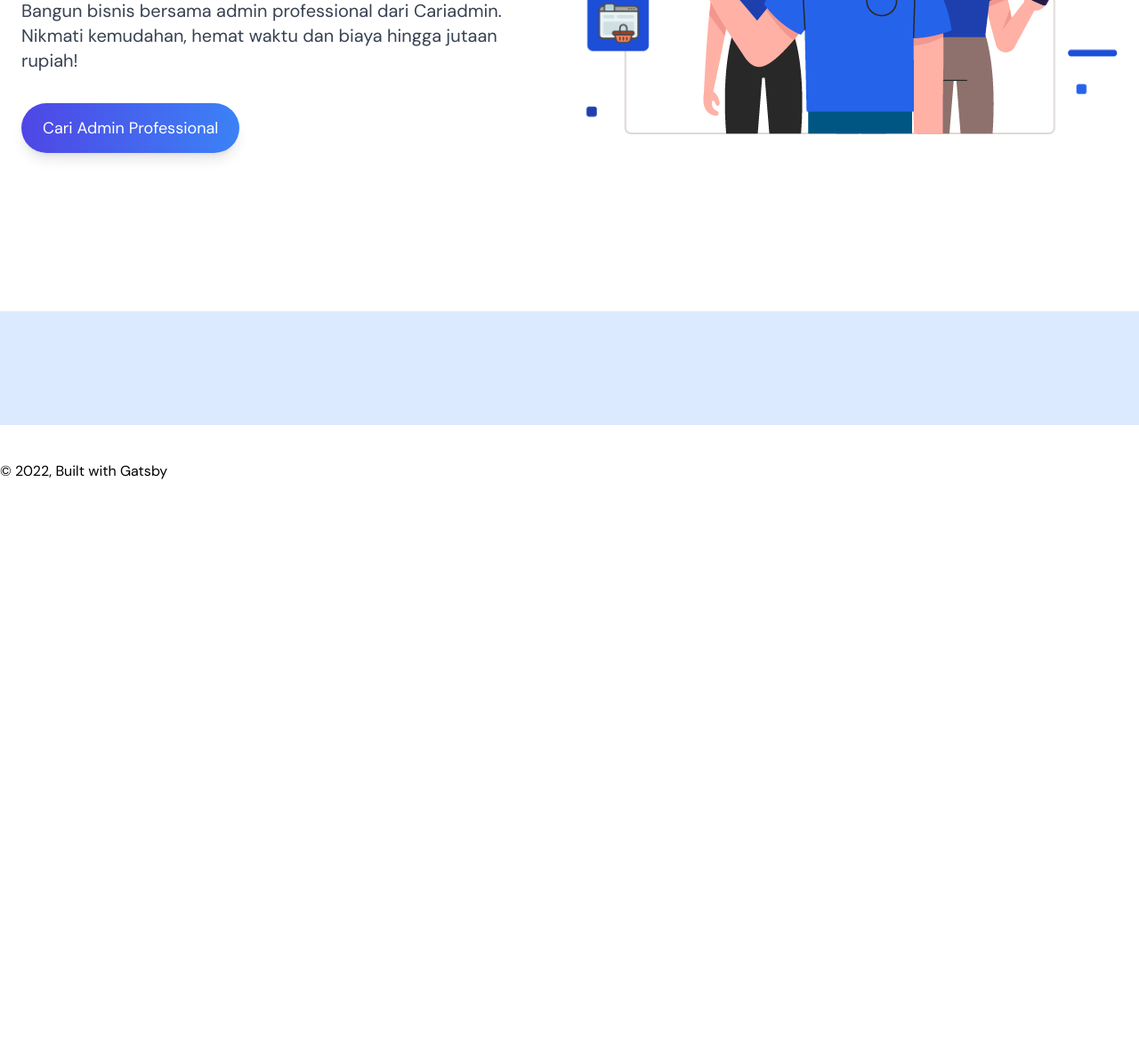
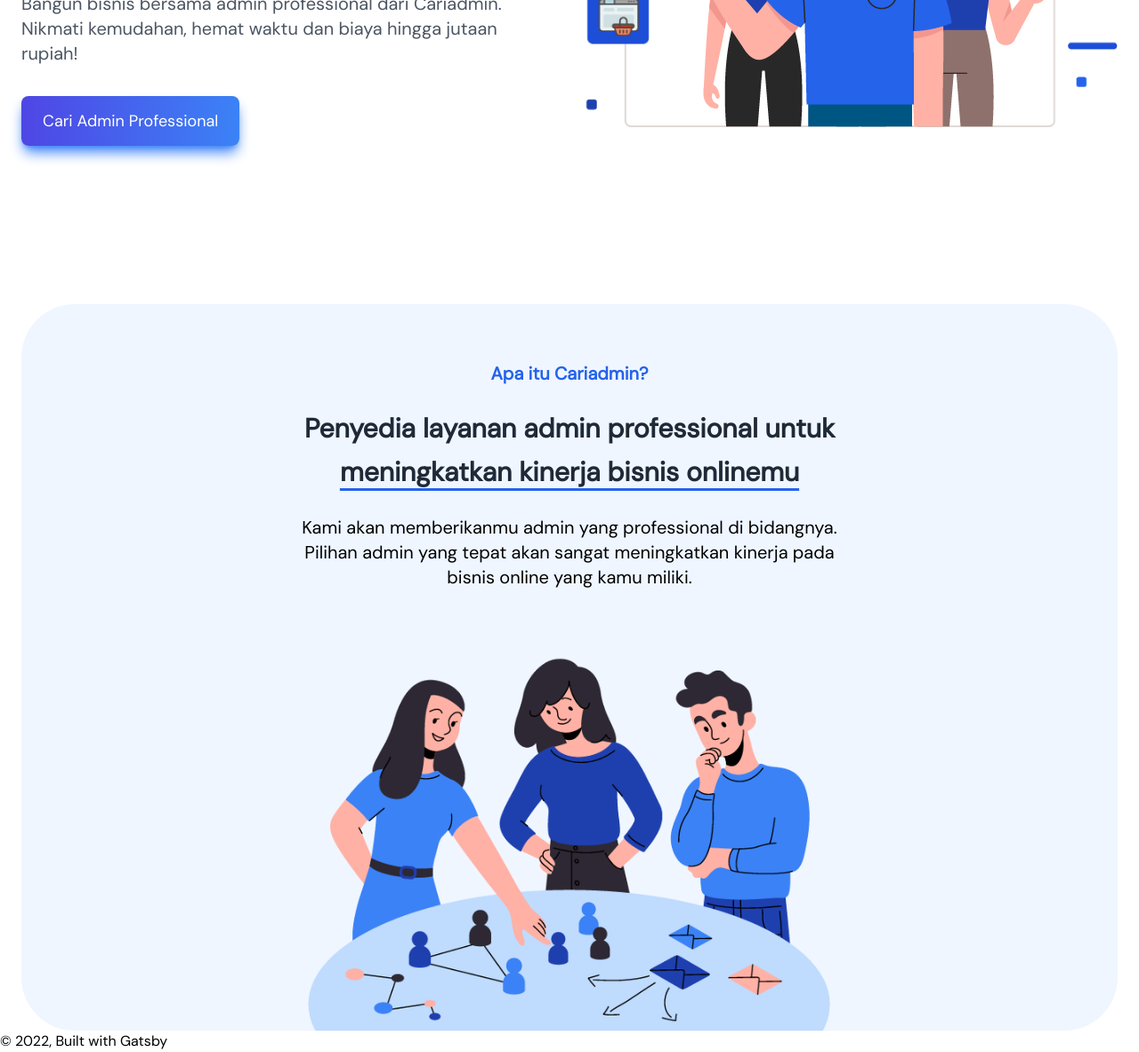
Before and after one commit to sofyanlabs/cariadmin, a Gatsby site: page / in a window 1280 px wide. Shown: the part 477-1660 px from the top of the page at 89% size. Before the commit the page ends 1019 px from the top, so only its background shows below. Built offline with nearby package versions, Linux system fonts and the light colour scheme; Gatsby itself is replaced by a stand-in of ours.

Commit message:
Update About Home

```diff
--- a/src/components/header.js
+++ b/src/components/header.js
@@ -53,7 +53,7 @@
 const Header = ({ siteTitle }) => (
   <Popover className="relative bg-white" as="header">
     <div className="max-w-7xl mx-auto px-4 sm:px-6">
-      <div className="flex justify-between items-center py-6 md:py-12 md:space-x-10">
+      <div className="flex justify-between items-center py-12 md:space-x-10">
         <div className="flex justify-start lg:w-0 lg:flex-1">
           <Link to="/">
             <span className="sr-only">{siteTitle}</span>
@@ -194,7 +194,7 @@
               <div>
                 <a
                   href="/"
-                  className="w-full flex items-center justify-center px-4 py-2 rounded-full shadow-lg bg-gradient-to-r text-white font-medium from-indigo-600 to-blue-500 hover:shadow-blue-500 transition duration-1000 ease-out"
+                  className="w-full flex items-center justify-center px-4 py-2 rounded-lg shadow-lg bg-gradient-to-r shadow-blue-500 text-white font-medium from-indigo-600 to-blue-500 hover:shadow-indigo-500 transition duration-1000 ease-out"
                 >
                   Cari Admin Professional
                 </a>
--- a/src/components/home/about.js
+++ b/src/components/home/about.js
@@ -1,11 +1,34 @@
 import * as React from "react"
-import { Link } from "gatsby"
 import { StaticImage } from "gatsby-plugin-image"
 
 const AboutHome = () => (
-    <div className="bg-blue-100 py-16">
-
-    </div>
+    <section className="max-w-7xl mx-auto px-4 sm:px-6">
+      <div className="bg-blue-50 pt-16 px-4 rounded-5xl">
+        <div className="max-w-2xl mx-auto text-center">
+          <div
+            className="pb-12"
+            data-sal="slide-up"
+            data-sal-duration="1000"
+            data-sal-delay="100"
+          >
+            <span className="block font-bold text-md md:text-xl text-blue-600">Apa itu Cariadmin?</span>
+            <h2 className="font-bold text-xl md:text-3xl py-6 !leading-relaxed text-gray-800">Penyedia layanan admin professional untuk <span className="underline underline-offset-8 decoration-blue-600">meningkatkan kinerja bisnis onlinemu</span></h2>
+            <p className="text-base md:text-xl md:px-8">Kami akan memberikanmu admin yang professional di bidangnya. Pilihan admin yang tepat akan sangat meningkatkan kinerja pada bisnis online yang kamu miliki.</p>
+          </div>
+          <div
+            data-sal="slide-up"
+            data-sal-duration="800"
+            data-sal-delay="800"
+          >
+            <StaticImage
+              src="../../images/about-person.png"
+              alt="Table About Cariadmin"
+              placeholder="tracedSVG"
+            />
+          </div>
+        </div>
+      </div>
+    </section>
   )
 
   export default AboutHome
--- a/src/components/home/hero.js
+++ b/src/components/home/hero.js
@@ -3,7 +3,7 @@
 import { StaticImage } from "gatsby-plugin-image"
 
 const HeroHome = () => (
-    <div className="max-w-7xl mx-auto px-4 sm:px-6 pt-0 lg:pt-12 pb-48">
+    <section className="max-w-7xl mx-auto px-4 sm:px-6 lg:pt-20 pb-24 lg:pb-48">
         <div className="flex flex-wrap items-center">
             <div
                 className="w-full lg:w-1/2 md:pr-10 mb-20 lg:mb-0"
@@ -12,10 +12,10 @@
                 data-sal-delay="100"
             >
 
-                <h1 className="text-4xl md:text-5xl xl:text-6xl !leading-tight font-bold text-gray-900 mb-4">Kini Kembangkan Bisnis Jadi Lebih Mudah</h1>
-                <p className="text-base md:text-xl text-gray-700 mb-12">Bangun bisnis bersama admin professional dari Cariadmin. Nikmati kemudahan, hemat waktu dan biaya hingga jutaan rupiah!</p>
+                <h1 className="text-4xl md:text-5xl xl:text-6xl !leading-tight font-bold text-gray-800 mb-4">Kini Kembangkan Bisnis Jadi Lebih Mudah</h1>
+                <p className="text-base md:text-xl text-gray-600 mb-12">Bangun bisnis bersama admin professional dari Cariadmin. Nikmati kemudahan, hemat waktu dan biaya hingga jutaan rupiah!</p>
                 <Link to="/"
-                className="px-6 py-4 text-lg rounded-full shadow-lg font-medium text-white bg-gradient-to-r from-indigo-600 to-blue-500 hover:shadow-blue-500 transition duration-1000 ease-out"
+                className="px-6 py-4 text-lg rounded-lg shadow-lg font-medium text-white bg-gradient-to-r from-indigo-600 to-blue-500 shadow-blue-500 hover:shadow-indigo-500 transition duration-1000 ease-out"
                 >
                     Cari Admin Professional
                 </Link>
@@ -36,8 +36,8 @@
                     </div>
                     <div className="absolute m-auto bottom-0 right-0 w-4/5"
                         data-sal="slide-left"
-                        data-sal-duration="1000"
-                        data-sal-delay="1000"
+                        data-sal-duration="800"
+                        data-sal-delay="800"
                     >
                     <StaticImage
                         src="../../images/hero-person.png"
@@ -48,7 +48,7 @@
                 </div>
             </div>
         </div>
-    </div>
+    </section>
   )
 
   export default HeroHome
--- a/src/components/layout.js
+++ b/src/components/layout.js
@@ -26,7 +26,7 @@
     <>
       <Header siteTitle={data.site.siteMetadata?.title || `Title`} />
       <div>
-        <main className="py-10">{children}</main>
+        <main>{children}</main>
 
         <footer>
           © {new Date().getFullYear()}, Built with
--- a/tailwind.config.js
+++ b/tailwind.config.js
@@ -3,7 +3,11 @@
     "./src/**/*.{js,jsx,ts,tsx}",
   ],
   theme: {
-    extend: {},
+    extend: {
+      borderRadius: {
+        '5xl': '60px',
+      },
+    },
   },
   plugins: [],
 }
```
Also changed, not shown: src/images/about-person.png (added).
